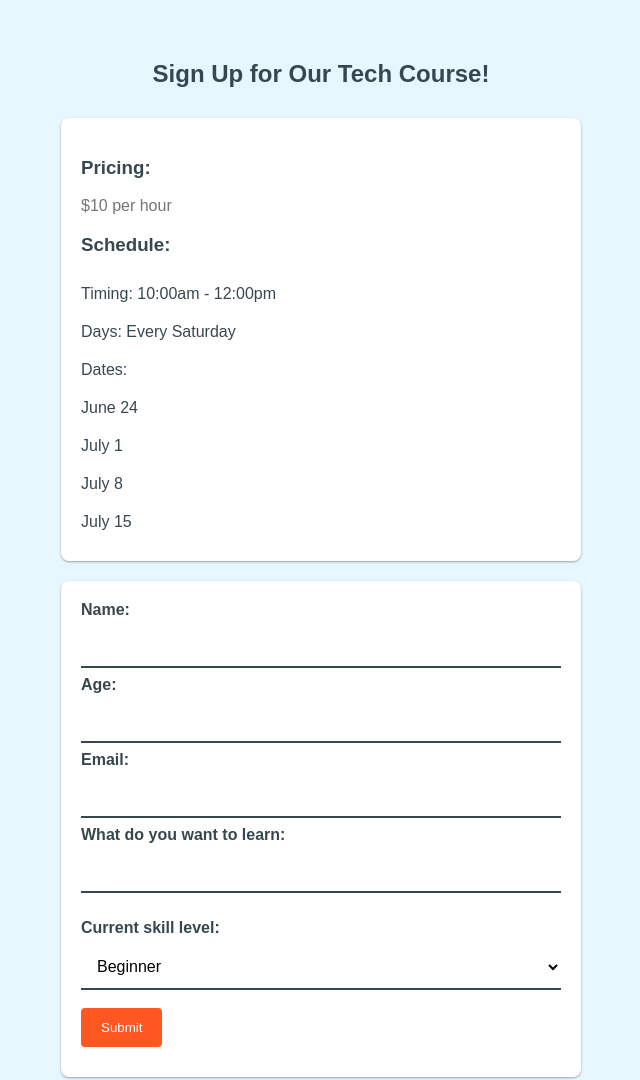
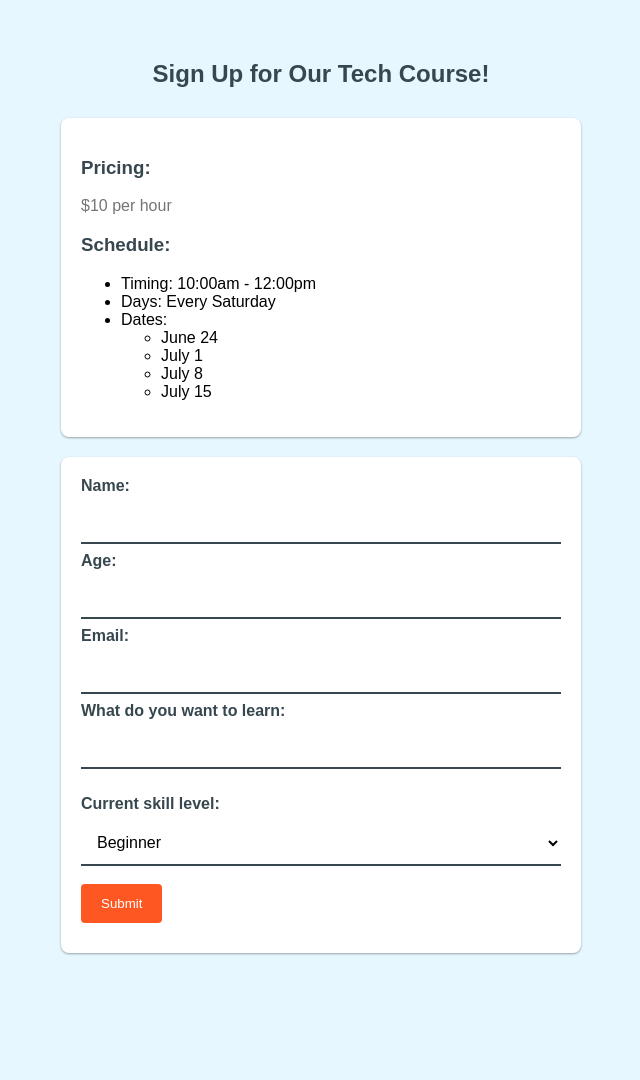
Before and after one commit to joelc0193/TechCourse, a plain HTML site: page index.html in a window 1280 px wide. Shown: the whole page, without its empty margins (319-959 px from the left). After the commit the page ends 993 px from the top, so only its background shows below. Drawn offline with Linux system fonts and the light colour scheme.

Commit message:
updated index.html

```diff
--- a/index.html
+++ b/index.html
@@ -96,18 +96,6 @@
       font-size: 16px;
     }
 
-    ul {
-      list-style-type: none;
-      padding: 0;
-      margin: 0;
-    }
-
-    ul li {
-      padding: 10px 0;
-      color: #37474F;
-      font-size: 16px;
-    }
-
     ul li ul {
   margin-left: 20px;
   padding-left: 20px;
@@ -117,7 +105,11 @@
 ul li ul li {
   padding: 5px 0;
   color: #757575;
+  background-color: #e8f0fe;
+  border-radius: 4px;
+  margin: 5px 0;
 }
+
   </style>
 </head>
 
```
Lines whose indentation alone changed are shown as unchanged.
